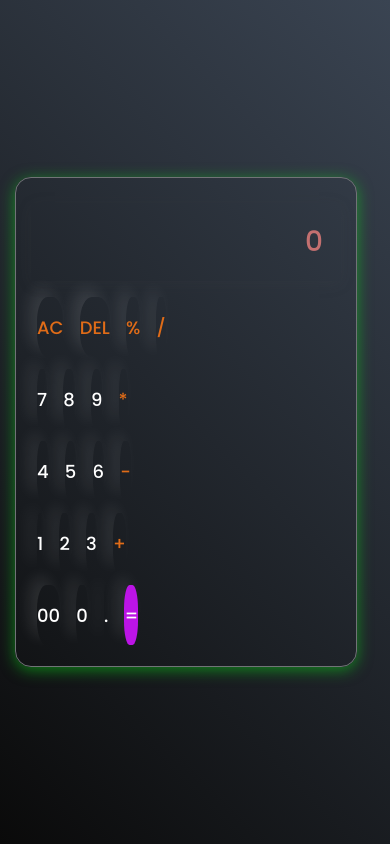
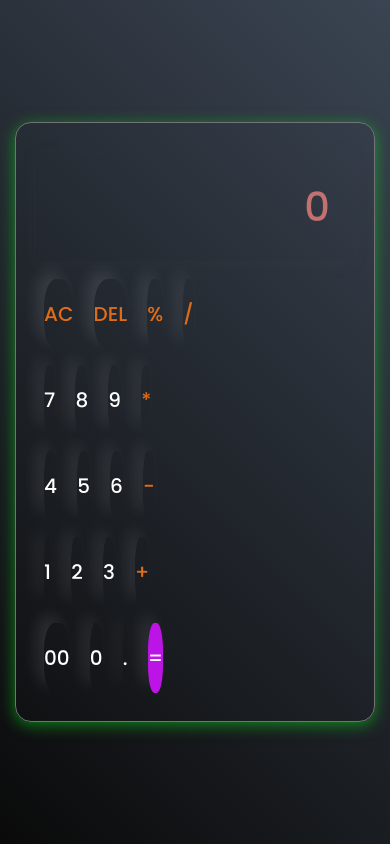
Before and after one commit to priyanshu-345/calculator, a plain HTML site: page index.html in a window 390 px wide. Drawn offline with Linux system fonts and the light colour scheme.

Commit message:
Update calculator.css

```diff
--- a/calculator.css
+++ b/calculator.css
@@ -70,23 +70,3 @@ button {
 .operator {
   color: #e06c18;
 }
-
-/* ✅ Mobile Responsive Layout */
-@media (max-width: 480px) {
-  .calculator {
-    width: 95%;
-    padding: 15px;
-  }
-
-  input {
-    font-size: 28px;
-    padding: 18px;
-  }
-
-  button {
-    height: 60px;
-    max-width: 60px;
-    font-size: 18px;
-    margin: 6px;
-  }
-}
```
